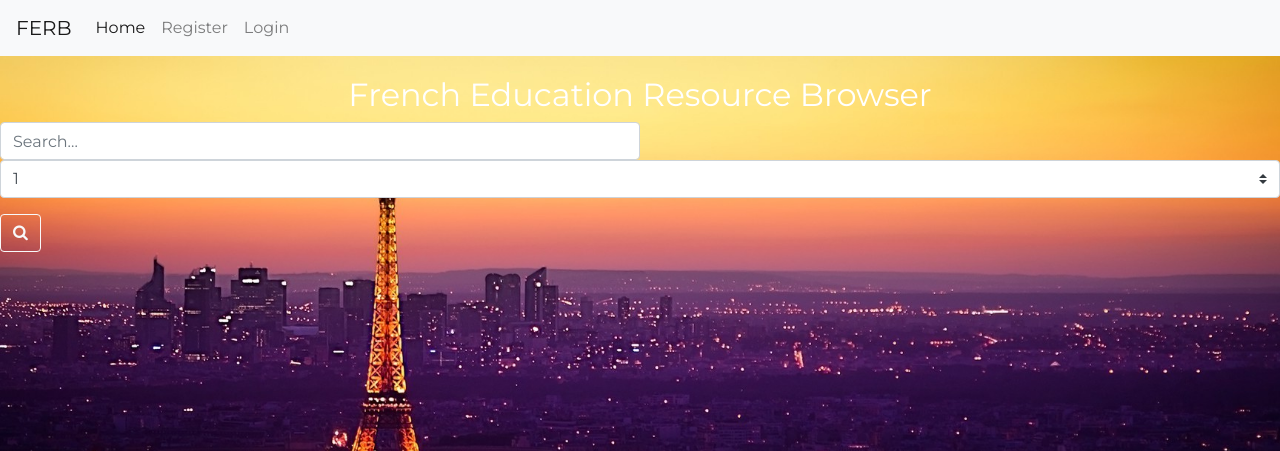
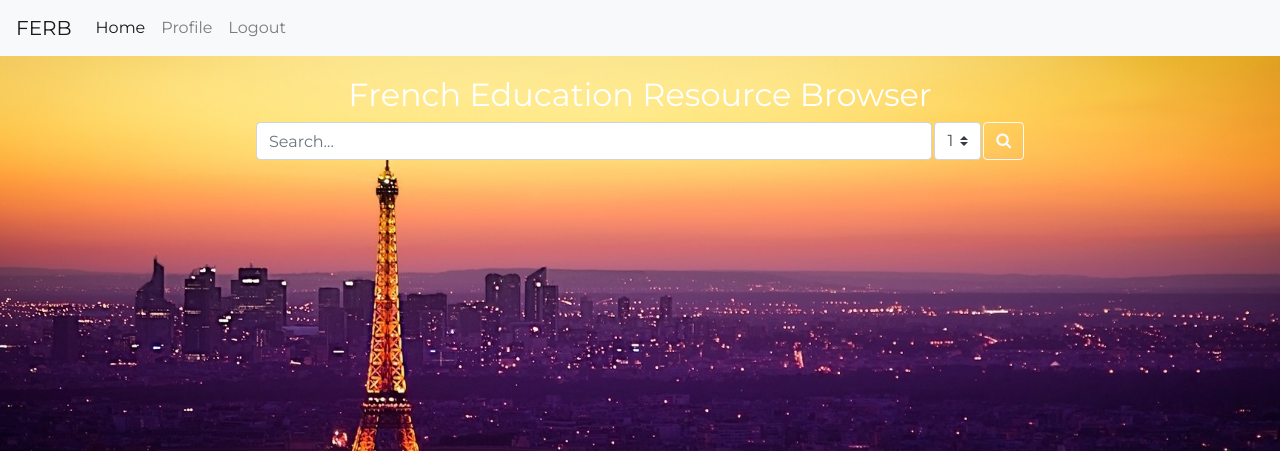
Before and after one commit to hopeless-endeavour/searchEngine, a Flask app: page / in a window 1280 px wide. Shown: the top 451 px of the page. Run offline with Flask 2, Linux system fonts and the light colour scheme; the visitor is signed in with stand-in values (Sample User, id 1); data comes from the database, SQL or seed files in the repository; parts of the project's set-up code (start-up, migrations or seed data) failed here and were passed over; some libraries are stand-ins or nearby versions.

Commit message:
Login Session working

```diff
--- a/searchengine/application/routes.py
+++ b/searchengine/application/routes.py
@@ -1,19 +1,9 @@
-from flask import Flask, render_template, jsonify, request, make_response, redirect, g, url_for, session
+from flask import Flask, render_template, jsonify, request, make_response, redirect, url_for, session, flash
 from flask import current_app as app
 import json
 
 from application.tfidf.doc_analysis import *
 from .models import db, Article, User
-# from .forms import QueryForm
-
-
-@app.before_request
-def before_request():
-    g.user = None
-
-    if 'user_id' in session:
-        user = User.query.filter_by(username=session['user_id']).first()
-        g.user = user
 
 
 @app.route('/', methods=['post', 'get'])
@@ -35,7 +25,8 @@ def register():
 
         user_obj = User.query.filter_by(username=username).first()
         if user_obj:
-            return "Username taken"
+            flash("Username taken")
+            return redirect(url_for('register'))
         else:
             user = User(username=username, password=password)
             db.session.add(user)
@@ -59,18 +50,26 @@ def login():
         user_obj = User.query.filter_by(username=username).first()
         if user_obj:
             session['user_id'] = user_obj.id
+            print(session)
             return redirect(url_for('profile'))
+        else:
+            flash("User does not exist")
 
-        return redirect(url_for('login'))
 
     return render_template('login.html')
 
+
 @app.route('/profile', methods=['post', 'get'])
 def profile():
-    # if not g.user:
-    #     return redirect(url_for('login'))
 
-    return render_template('profile.html')
+    if session.get('user_id', None) is not None:
+        user_id = session['user_id']
+        user = User.query.filter_by(id=user_id).first()
+        return render_template('profile.html', user=user)
+    else:
+        flash("No username found in session")
+        return redirect(url_for("login"))
+
 
 
 @app.route('/logout', methods=['post', 'get'])
--- a/searchengine/application/static/css/main.css
+++ b/searchengine/application/static/css/main.css
@@ -4,7 +4,7 @@ body{
   font-family: 'Montserrat', sans-serif;
   height: 100%;
   width: 100%;
-  background: url('/static/img/bg_img.jpg') no-repeat center center fixed;
+  background: url('/static/img/default.jpg') no-repeat center center fixed;
   background-size: cover;
 }
 
@@ -18,13 +18,8 @@ p {
   font-size: small;
 }
 
-.search-box .results-box{
+.search-box {
   top: 30%;
-  width: 50%;
-  left: 50%;
-  transform: translate(-50%, -50%);
-}
-.search-box {
   margin-top: 20px;
 }
 
@@ -40,24 +35,27 @@ p {
   font-style: italic;
 }
 
-/*
-.results-box {
-  position: fixed;
-  top: 30%;
-  width: 50%;
-  left: 50%;
-  transform: translate(-50%, -50%);
-} */
 .query-form {
   display: flex;
+  flex-direction: row;
   justify-content: center;
+  margin-left: 20%;
+  margin-right: 20%;
 }
 
 .input-group {
-  width: 50%;
+  margin-bottom: 5px;
+  margin-right: 2px;
 }
 
 .auth{
   display: flex;
   flex-direction: column;
+  align-items: center;
 }
+
+.search-btn{
+  margin-left: 2px;
+}
+
+/* TODO: center align .auth-btn */
--- a/searchengine/application/templates/index.html
+++ b/searchengine/application/templates/index.html
@@ -7,12 +7,12 @@
 <div class="view">
   <div class="search-box">
     <h2>French Education Resource Browser</h2>
-    <form name="query-form" method="post" >
-      <div class="form-group">
+    <form method="post">
+      <div class="form-group query-form">
         <div class="input-group">
           <input type="text" id="query" class="form-control" placeholder="Search..." required>
         </div>
-        <div class="form-group flex-grow">
+        <div class="form-group">
           <select class="form-control custom-select" id="n-select">
             <option value="1">1</option>
             <option value="2">2</option>
--- a/searchengine/application/templates/layout.html
+++ b/searchengine/application/templates/layout.html
@@ -21,7 +21,7 @@
             <li class="nav-item active">
               <a class="nav-link" href="{{ url_for('index') }}">Home <span class="sr-only">(current)</span></a>
             </li>
-            {% if not g.user %}
+            {% if not session['user_id'] %}
             <li class="nav-item">
               <a class="nav-link" href="{{ url_for('register') }}">Register</a>
             </li>
@@ -29,7 +29,7 @@
               <a class="nav-link" href="{{ url_for('login') }}">Login</a>
             </li>
             {% endif %}
-            {% if g.user %}
+            {% if session['user_id'] %}
             <li class="nav-item">
               <a class="nav-link" href="{{ url_for('profile') }}">Profile</a>
             </li>
@@ -40,6 +40,16 @@
           </ul>
         </div>
     </nav>
+    {% with messages = get_flashed_messages() %}
+      {% if messages %}
+        {% for message in messages %}
+          <div class="alert alert-warning alert-dismissible" role="alert">
+          <button type="button" class="close" data-dismiss="alert" aria-label="Close"><span aria-hidden="true">×</span></button>
+          {{message}}
+          </div>
+        {% endfor %}
+      {% endif %}
+    {% endwith %}
     {% block content %}
     {% endblock %}
     <script src="https://code.jquery.com/jquery-3.5.1.slim.min.js" integrity="sha384-DfXdz2htPH0lsSSs5nCTpuj/zy4C+OGpamoFVy38MVBnE+IbbVYUew+OrCXaRkfj" crossorigin="anonymous"></script>
--- a/searchengine/application/templates/login.html
+++ b/searchengine/application/templates/login.html
@@ -7,8 +7,8 @@
 <div class="view">
   <div class="search-box">
     <h2>Login</h2>
-    <form name="query-form" method="post" >
-      <div class="form-group auth">
+    <form method="post" class='auth'>
+      <div class="form-group">
         <div class="input-group">
           <input type="text" name='username' class="form-control" placeholder="Username" required>
         </div>
@@ -16,7 +16,7 @@
           <input type="text" name='password' class="form-control" placeholder="Password" required>
         </div>
         <div>
-        <button class="btn btn-outline-light search-btn" type="submit">Login</button>
+        <button class="btn btn-outline-light auth-btn" type="submit">Login</button>
         </div>
       </div>
     </form>
--- a/searchengine/application/templates/register.html
+++ b/searchengine/application/templates/register.html
@@ -7,7 +7,7 @@
 <div class="view">
   <div class="search-box">
     <h2>Register</h2>
-    <form name="query-form" method="post" >
+    <form method="post" class="auth">
       <div class="form-group">
         <div class="input-group">
           <input type="text" name='username' class="form-control" placeholder="Username" required>
@@ -16,7 +16,7 @@
           <input type="text" name='password' class="form-control" placeholder="Password" required>
         </div>
         <div>
-        <button class="btn btn-outline-light search-btn" type="submit">Register</button>
+        <button class="btn btn-outline-light auth-btn" type="submit">Register</button>
         </div>
       </div>
     </form>
```
Also changed, not shown: searchengine/application/templates/profile.html (+7 -4 lines), searchengine/application/models.py (line endings or trailing spaces), searchengine/application/static/img/background_img.jpg (deleted), searchengine/application/static/img/default.jpg (renamed from searchengine/application/static/img/bg_img.jpg).
